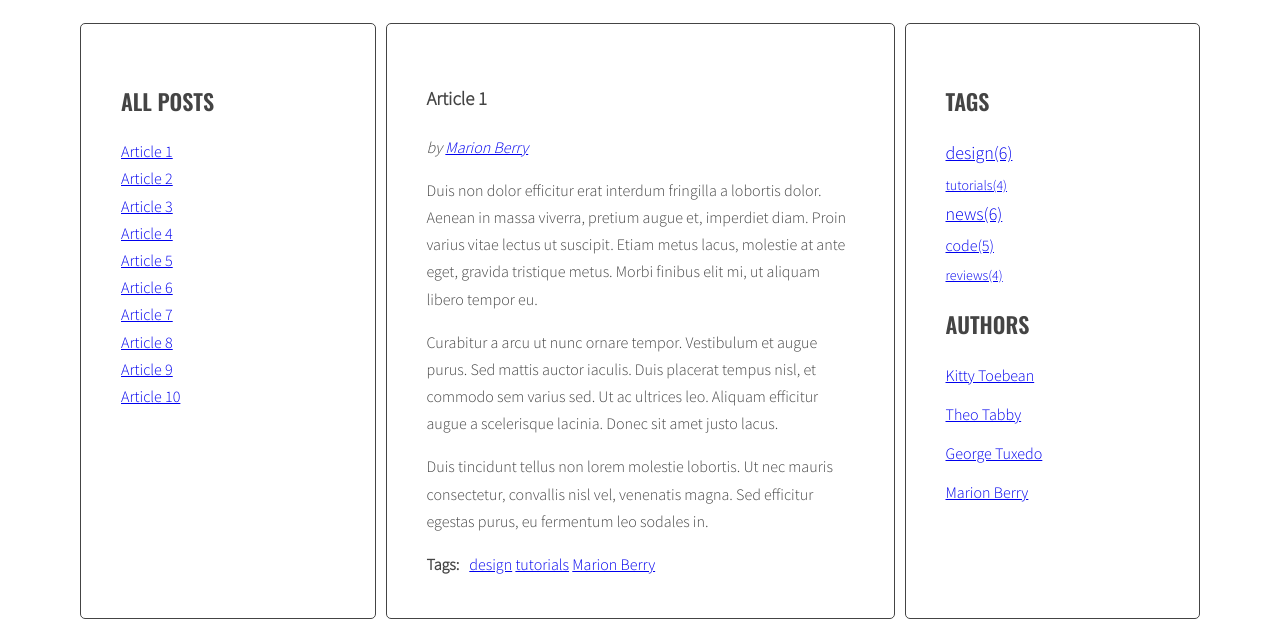
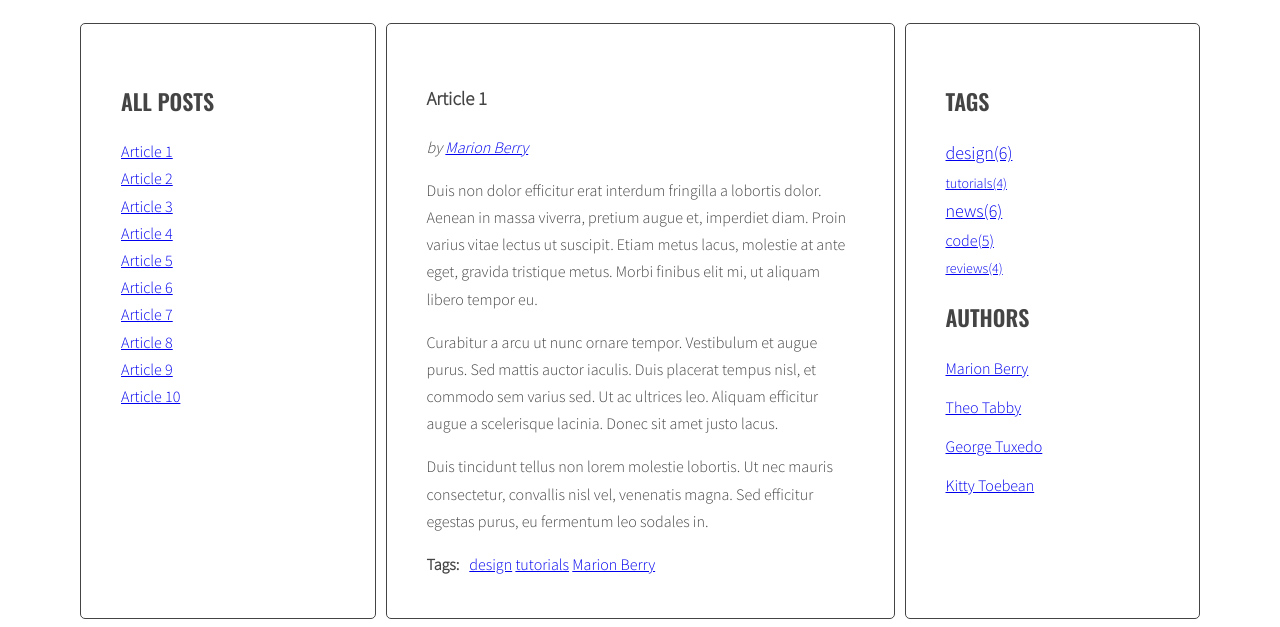
Before and after one commit to Saper420/javascript-blog, a website: page index.html in a window 1280 px wide. Shown: the part 220-847 px from the top of the page. Drawn offline with nearby package versions, Linux system fonts and the light colour scheme.

Commit message:
finish project with handlebars

```diff
--- a/index.html
+++ b/index.html
@@ -193,26 +193,7 @@
               </ul>
               <h2 class="section-title">Authors</h2>
               <ul class="list authors">
-                <li>
-                  <a href="#author-Kitty Toebean">
-                    <span class="author-name">Kitty Toebean</span>
-                  </a>
-                </li>
-                <li>
-                  <a href="#author-Theo Tabby">
-                    <span class="author-name">Theo Tabby</span>
-                  </a>
-                </li>
-                <li>
-                  <a href="#author-George Tuxedo">
-                    <span class="author-name">George Tuxedo</span>
-                  </a>
-                </li>
-                <li>
-                  <a href="#author-Marion Berry">
-                    <span class="author-name">Marion Berry</span>
-                  </a>
-                </li>
+
               </ul>
             </aside>
           </main>
@@ -229,7 +210,12 @@
       </script>
       <script id="tag-cloud-link" type="text/x-handlebars-template">
         {{#each tags}}
-        <li><a class="color-{{ colors }}" href="#tag-{{ tag }}">{{ tag }}({{count}})</li>
+        <li><a class="color-{{ colors }}" href="#tag-{{ tag }}">{{ tag }}({{count}})</a></li>
+        {{/each}}
+      </script>
+      <script id="author-cloud-link" type="text/x-handlebars-template">
+        {{#each tags}}
+        <li><a href="#author-{{ tag }}"><span class="author-name">{{tag}}</span></a></li>
         {{/each}}
       </script>
   <script src="https://cdnjs.cloudflare.com/ajax/libs/handlebars.js/4.1.0/handlebars.min.js"></script>
--- a/js/script.js
+++ b/js/script.js
@@ -2,7 +2,8 @@ const templates = {
   articleLink: Handlebars.compile(document.querySelector('#template-article-link').innerHTML),
   articleLinkTag: Handlebars.compile(document.querySelector('#template-article-tag').innerHTML),
   articleLinkAuthor: Handlebars.compile(document.querySelector('#template-article-author').innerHTML),
-  tagCloudLink: Handlebars.compile(document.querySelector('#tag-cloud-link').innerHTML)
+  tagCloudLink: Handlebars.compile(document.querySelector('#tag-cloud-link').innerHTML),
+  tagAuthorLink: Handlebars.compile(document.querySelector('#author-cloud-link').innerHTML)
 }
 
 'use strict';
@@ -57,8 +58,7 @@ function generateTitleLinks(selector = ''){
     const articleID = article.id;
     const title = article.querySelector(optTitleSelector).innerHTML;
     const linkHTMLData = {id: articleID, title: title};
-    const linkHTML = templates.articleLink(linkHTMLData);
-    list.innerHTML += linkHTML;
+    list.innerHTML += templates.articleLink(linkHTMLData);
   }
 }
 
@@ -93,15 +93,14 @@ function generateTags(){
     const tagsArray = dataTag.split(' ');
     for(let tagArray of tagsArray){
       const linkHTMLDatatag = {id: tagArray, title: tagArray};
-      const linkHTMLtag = templates.articleLinkTag(linkHTMLDatatag);
-      tagOfList.innerHTML += linkHTMLtag;
+      tagOfList.innerHTML += templates.articleLinkTag(linkHTMLDatatag);
       if(!allTags.hasOwnProperty(tagArray)){
         allTags[tagArray] = 1;
       }else{
         allTags[tagArray]++;
       }
     }
-    const tagList = document.querySelector('.tags');
+    const tagList = document.querySelector('.sidebar .tags');
     const tagStyle = calculateTagsParams(allTags);
     const allTagsData = {tags: []};
     for(let tag in allTags){
@@ -119,6 +118,7 @@ function generateTags(){
         colors: color
       });
     }
+    console.log(allTagsData);
     tagList.innerHTML = templates.tagCloudLink(allTagsData);
 
   }
@@ -150,14 +150,28 @@ function addClickListenersToTags(){
 }
 
 function generateAuthors(){
+  let allTags = {};
   const listOfAuthors = document.querySelectorAll(optArticleSelector);
+  const listOfAuthorsSide = document.querySelector('.sidebar .authors');
   for(let listOfAuthor of listOfAuthors){
     const tagOfList = listOfAuthor.querySelector(optArticleTagsSelector);
     const tags = listOfAuthor.getAttribute('data-author');
     const linkHTMLDataAuthor = {id: tags, title: tags};
     const linkHTMLAuthor = templates.articleLinkAuthor(linkHTMLDataAuthor);
     tagOfList.innerHTML += linkHTMLAuthor;
+    if(!allTags.hasOwnProperty(tags)){
+      allTags[tags] = 1;
+    }else{
+      allTags[tags]++;
+    }
   }
+  const allTagsData = {tags: []};
+  for(let tag in allTags){
+    allTagsData.tags.push({
+      tag: tag
+    });
+  }
+  listOfAuthorsSide.innerHTML = templates.tagAuthorLink(allTagsData);
 }
 
 generateAuthors();
```
